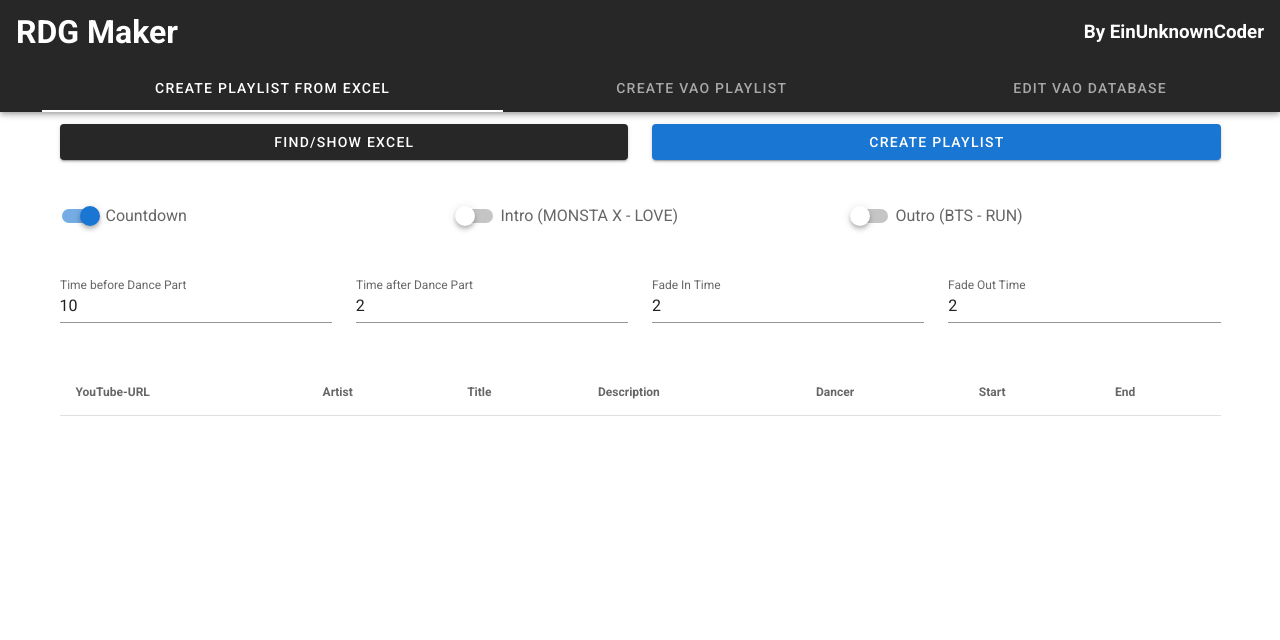
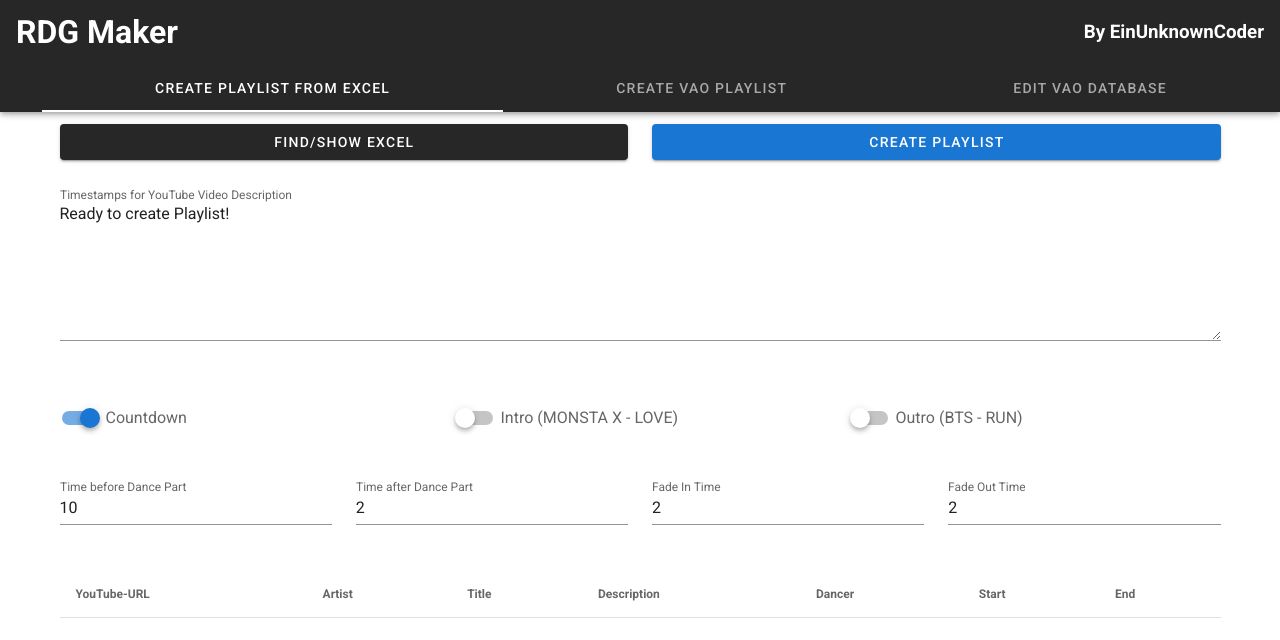
Before and after one commit to EinUnknownCoder/rdg_maker_frontend, a Vue app: page / in a window 1280 px wide. Shown: the top 640 px of the page. Built offline with nearby package versions, Linux system fonts and the light colour scheme.

Commit message:
CreateExcel: Button has Loading Animation

```diff
--- a/src/components/CreateExcelPlaylist.vue
+++ b/src/components/CreateExcelPlaylist.vue
@@ -5,9 +5,9 @@
         <v-btn dark block @click="showExcel">Find/Show Excel</v-btn>
       </v-col>
       <v-col cols="12" md="6">
-        <v-btn color="primary" block @click="createPlaylist">Create Playlist</v-btn>
+        <v-btn color="primary" block @click="createPlaylist" :loading="loading">Create Playlist</v-btn>
       </v-col>
-      <v-col cols="12" v-if="timestamps != 'Empty'">
+      <v-col cols="12">
         <v-textarea v-model="timestamps" readonly>
           <template v-slot:label>
             <div>
@@ -92,12 +92,19 @@ export default {
     postTime: 2,
     fadeInTime: 2,
     fadeOutTime: 2,
-    timestamps: "Empty"
+    timestamps: "Ready to create Playlist!"
   }),
 
   computed: {
     fileProperties() {
       return Object.getOwnPropertyNames(this.file[0]['values'])
+    },
+    loading() {
+      if (this.timestamps == "Loading...") {
+        return true
+      } else {
+        return false
+      }
     }
   },
 
@@ -109,6 +116,7 @@ export default {
         .then(response => (this.songs = response.data))
     },
     createPlaylist() {
+      this.timestamps = "Loading..."
       axios.post('http://127.0.0.1:8000/createExcelPlaylist', {
         countdown: this.includeCountdown,
         intro: this.includeIntro,
```
